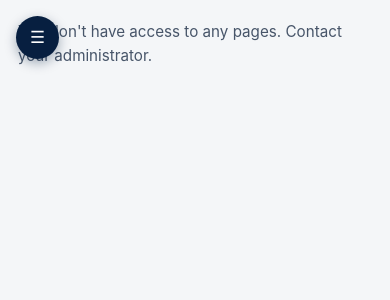
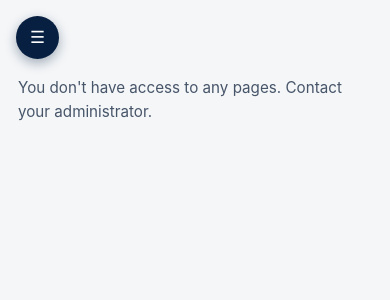
Before and after one commit to makkawe2005/business-pro, a React (Vite) app in the folder frontend/: page /no-access in a window 390 px wide. Shown: the top 300 px of the page. Built offline with nearby package versions, Linux system fonts and the light colour scheme; no server answers; sample sign-in values are in the browser's storage.

Commit message:
Add top clearance on mobile so the floating hamburger button does not overlap page content

```diff
--- a/frontend/src/index.css
+++ b/frontend/src/index.css
@@ -1763,7 +1763,7 @@ body {
   }
 
   .page {
-    padding: 20px 18px 32px;
+    padding: 76px 18px 32px;
   }
 
   .panel-header,
```
